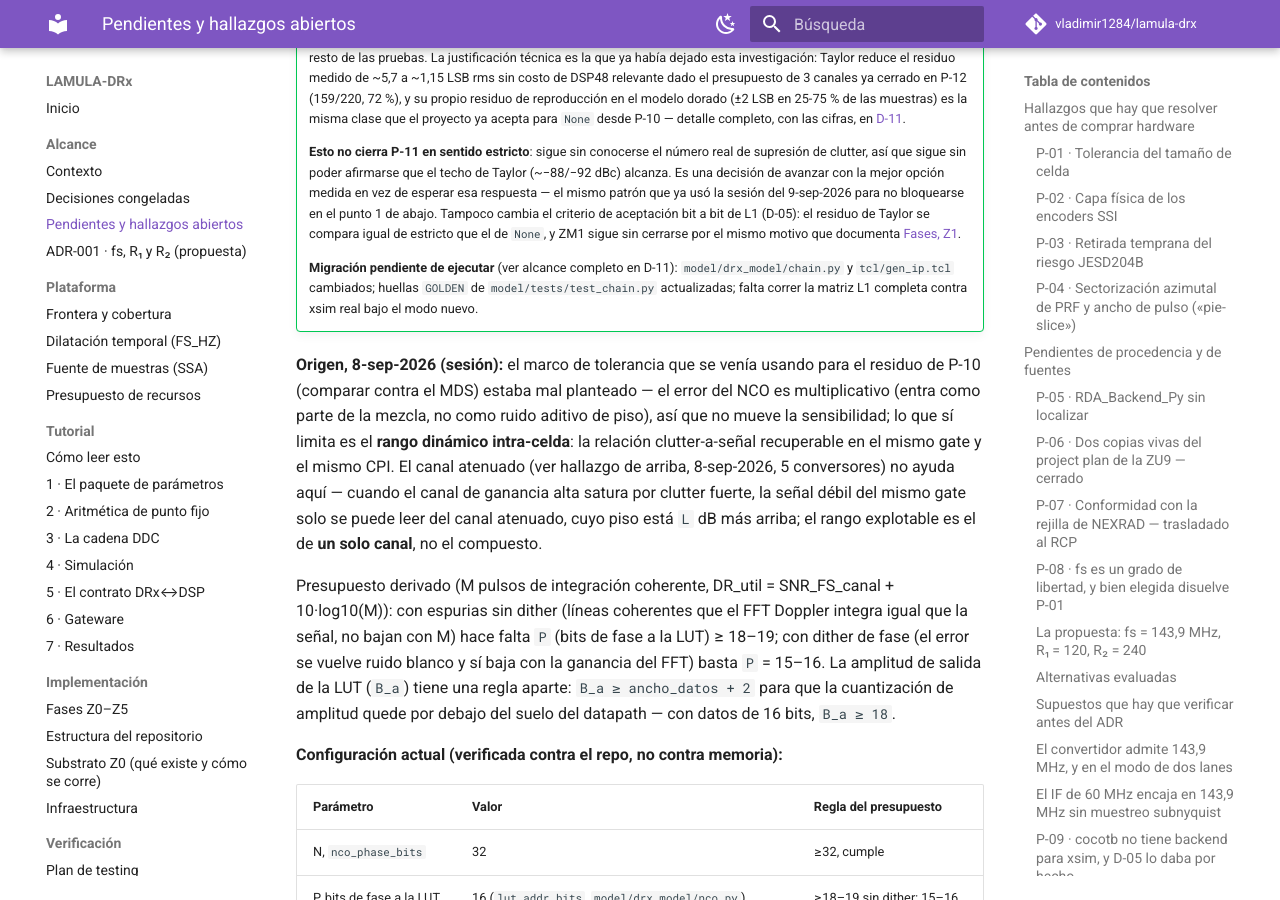
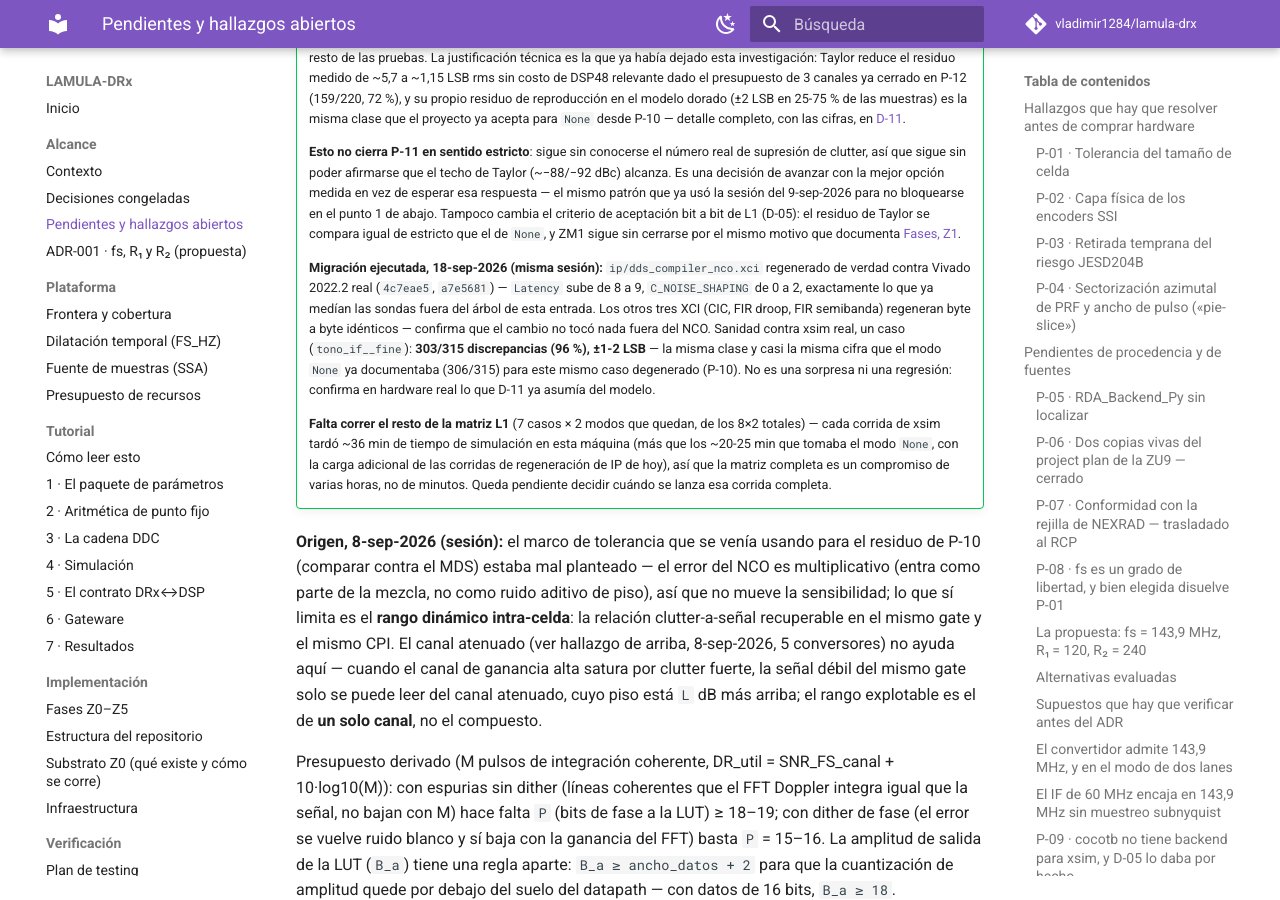
Before and after one commit to vladimir1284/lamula-drx, an MkDocs documentation site: the page built from docs/alcance/pendientes.md, in a window 1280 px wide and 900 px high, scrolled down 21858 px. Built offline with MkDocs 1.6.1 and Material for MkDocs 9.7.7, drawn with Linux system fonts in a browser that asks for light colours; comment, search, counter and statistics services are not loaded.

Commit message:
P-11: sanidad de Taylor contra xsim real -- tono_if__fine, 303/315, misma clase que None
Confirma en hardware real (no solo el modelo) que D-11 no cambia el carácter
del residuo: 96% de discrepancia en este caso degenerado, +-1-2 LSB, casi
idéntico al 306/315 que ya documentaba None (P-10). Queda pendiente correr
el resto de la matriz (7 casos x 2 modos) -- cada corrida tomo ~36 min en esta
maquina, asi que es un compromiso de horas, no de una sesion corta.

Co-Authored-By: Claude Sonnet 5 <noreply@anthropic.com>

```diff
--- a/docs/alcance/pendientes.md
+++ b/docs/alcance/pendientes.md
@@ -943,9 +943,20 @@ abierto. **Dueño:** equipo (RTL) + especialistas de dominio (el número de supr
     que el de `None`, y ZM1 sigue sin cerrarse por el mismo motivo que documenta
     [Fases, Z1](../implementacion/fases.md#z1).
 
-    **Migración pendiente de ejecutar** (ver alcance completo en D-11): `model/drx_model/chain.py`
-    y `tcl/gen_ip.tcl` cambiados; huellas `GOLDEN` de `model/tests/test_chain.py` actualizadas;
-    falta correr la matriz L1 completa contra xsim real bajo el modo nuevo.
+    **Migración ejecutada, 18-sep-2026 (misma sesión):** `ip/dds_compiler_nco.xci` regenerado de
+    verdad contra Vivado 2022.2 real (`4c7eae5`, `a7e5681`) — `Latency` sube de 8 a 9,
+    `C_NOISE_SHAPING` de 0 a 2, exactamente lo que ya medían las sondas fuera del árbol de esta
+    entrada. Los otros tres XCI (CIC, FIR droop, FIR semibanda) regeneran byte a byte idénticos —
+    confirma que el cambio no tocó nada fuera del NCO. Sanidad contra xsim real, un caso
+    (`tono_if__fine`): **303/315 discrepancias (96 %), ±1-2 LSB** — la misma clase y casi la misma
+    cifra que el modo `None` ya documentaba (306/315) para este mismo caso degenerado (P-10). No es
+    una sorpresa ni una regresión: confirma en hardware real lo que D-11 ya asumía del modelo.
+
+    **Falta correr el resto de la matriz L1** (7 casos × 2 modos que quedan, de los 8×2 totales) —
+    cada corrida de xsim tardó ~36 min de tiempo de simulación en esta máquina (más que los ~20-25
+    min que tomaba el modo `None`, con la carga adicional de las corridas de regeneración de IP de
+    hoy), así que la matriz completa es un compromiso de varias horas, no de minutos. Queda
+    pendiente decidir cuándo se lanza esa corrida completa.
 
 **Origen, 8-sep-2026 (sesión):** el marco de tolerancia que se venía usando para el residuo de
 P-10 (comparar contra el MDS) estaba mal planteado — el error del NCO es multiplicativo (entra
```
